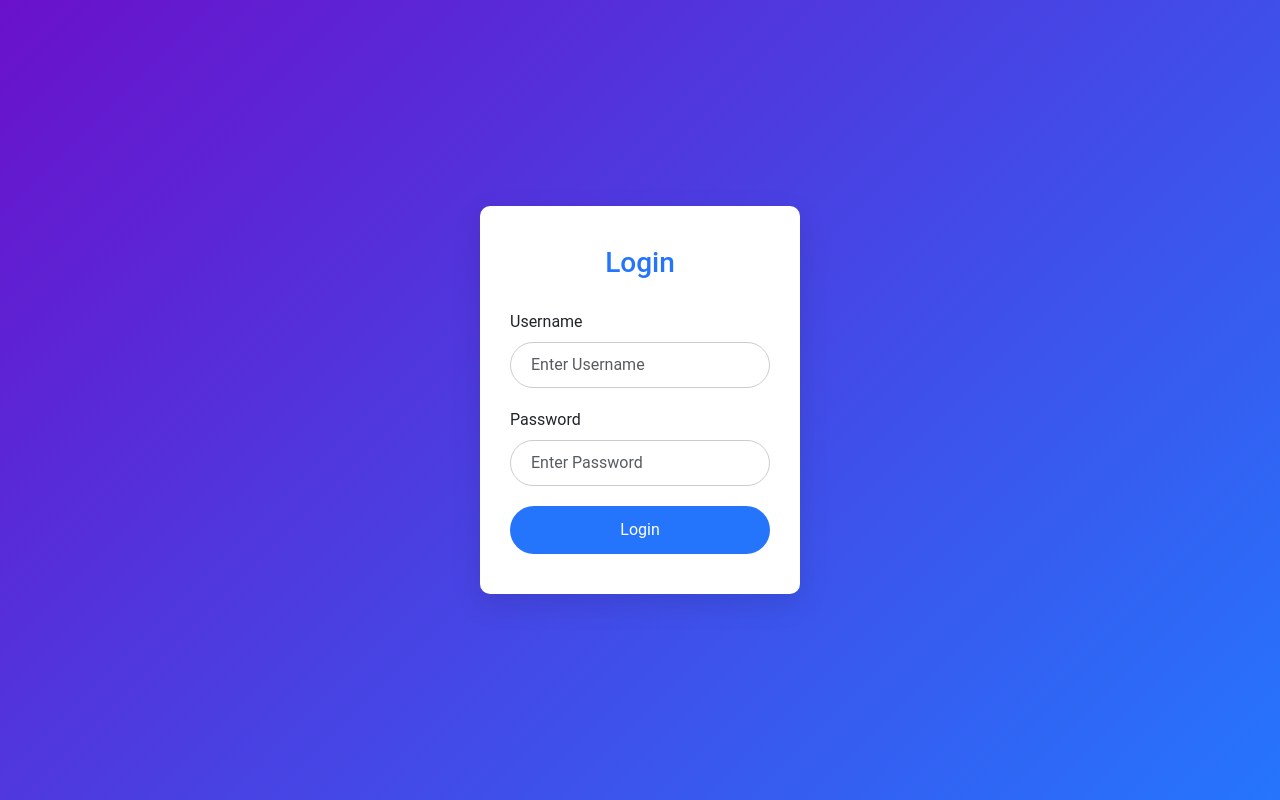
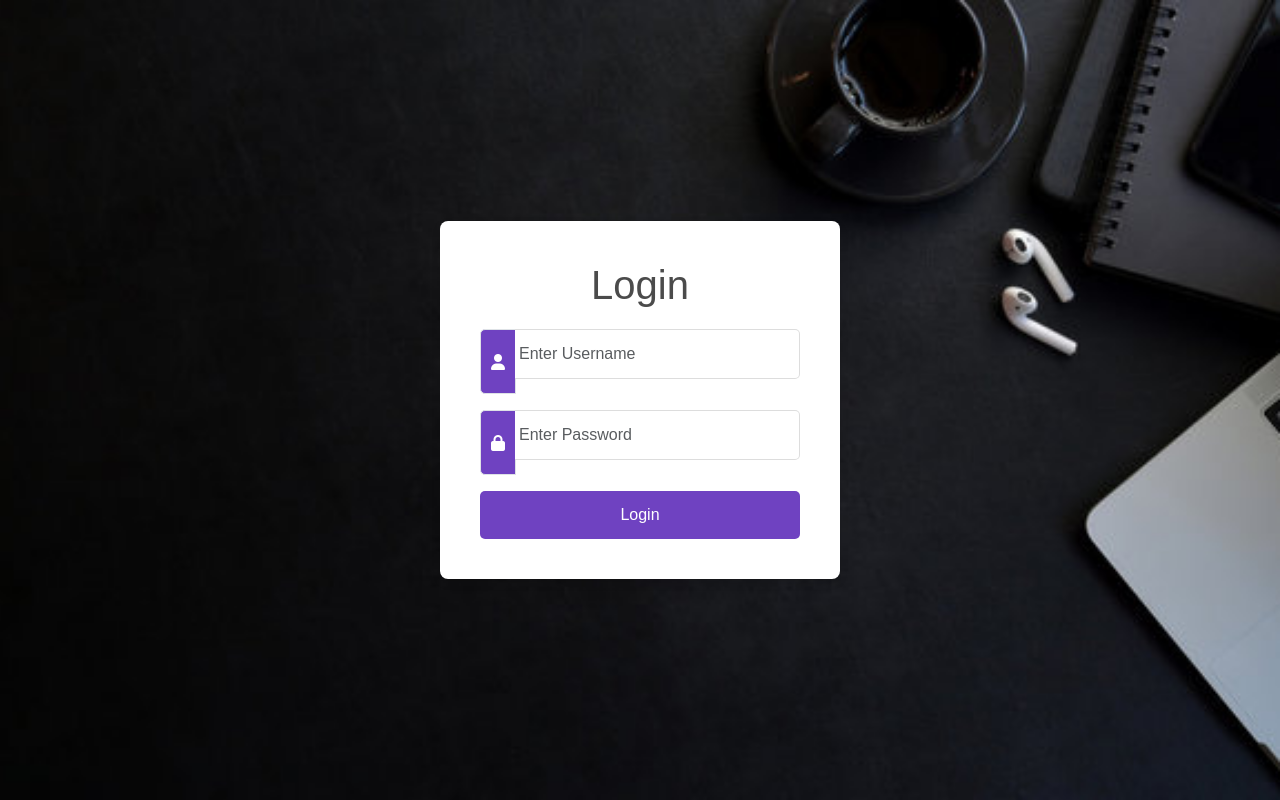
Before and after one commit to justinekyle123/ACTIVITY-in-ITELEC3, a PHP site: page / in a window 1280 px wide. Run offline with PHP 8.4, Linux system fonts and the light colour scheme; some libraries are stand-ins or nearby versions.

Commit message:
Add files via upload

```diff
--- a/NECESARIO/index.php
+++ b/NECESARIO/index.php
@@ -27,11 +27,13 @@
     <link href="https://cdn.jsdelivr.net/npm/bootstrap@5.3.7/dist/css/bootstrap.min.css" rel="stylesheet" integrity="sha384-LN+7fdVzj6u52u30Kp6M/trliBMCMKTyK833zpbD+pXdCLuTusPj697FH4R/5mcr" crossorigin="anonymous">
     <link rel="stylesheet" href="https://cdn.jsdelivr.net/npm/sweetalert2@11.6.17/dist/sweetalert2.min.css">
 	<link rel="stylesheet" href="style.css">
+        <link href="https://cdnjs.cloudflare.com/ajax/libs/font-awesome/6.0.0-beta3/css/all.min.css" rel="stylesheet"> <!-- FontAwesome Icons -->
+
 </head>
 
 <body>
       <div class="form-card">
-        <h1 class="text-center">Login</h1>
+        <h1>Login</h1>
 
         <?php if($error): ?>
             <div class="alert alert-danger">
@@ -40,18 +42,32 @@
         <?php endif; ?>
 
         <form id="loginForm" action="index.php" method="post">
-            <div class="mb-3">
-                <label class="form-label">Username</label>
+            <div class="mb-3 input-group">
+                <span class="input-group-text"><i class="fas fa-user"></i></span>
                 <input type="text" name="username" placeholder="Enter Username" class="form-control" required>
             </div>
-            <div class="mb-3">
-                <label class="form-label">Password</label>
+            <div class="mb-3 input-group">
+                <span class="input-group-text"><i class="fas fa-lock"></i></span>
                 <input type="password" name="password" placeholder="Enter Password" class="form-control" required>
             </div>
             <button type="submit" name="button" class="btn">Login</button>
         </form>
     </div>
 
+
+    <script src="https://cdn.jsdelivr.net/npm/bootstrap@5.3.0-alpha1/dist/js/bootstrap.bundle.min.js"></script>
+
+    <script>
+        // SweetAlert for incorrect credentials (example)
+        <?php if($error): ?>
+            Swal.fire({
+                icon: 'error',
+                title: 'Oops...',
+                text: 'Incorrect Credentials!',
+                confirmButtonColor: '#6f42c1'
+            });
+        <?php endif; ?>
+    </script>
 	<script src="https://cdn.jsdelivr.net/npm/sweetalert2@11.6.17/dist/sweetalert2.all.min.js"></script>
     <script src="https://cdn.jsdelivr.net/npm/bootstrap@5.3.7/dist/js/bootstrap.bundle.min.js" integrity="sha384-ndDqU0Gzau9qJ1lfW4pNLlhNTkCfHzAVBReH9diLvGRem5+R9g2FzA8ZGN954O5Q" crossorigin="anonymous"></script>
 </body>
--- a/NECESARIO/style.css
+++ b/NECESARIO/style.css
@@ -1,74 +1,88 @@
- body {
+body {
+            background-image: url('awad.gif'); /* Replace with your image */
+            background-size: cover;
+            background-position: center;
             height: 100vh;
+            margin: 0;
             display: flex;
+            justify-content: center;
             align-items: center;
-            justify-content: center;
-            background: linear-gradient(135deg, #6a11cb 0%, #2575fc 100%);
-            font-family: 'Roboto', sans-serif;
+            font-family: Arial, sans-serif;
         }
 
+        /* Form Card Styling */
         .form-card {
-            width: 25vw;
-            max-width: 400px;
-            background-color: #fff;
-            padding: 40px 30px;
-            border-radius: 10px;
-            box-shadow: 0 10px 30px rgba(0, 0, 0, 0.1);
-            animation: slideUp 0.5s ease-out;
+            background-color: white;
+            padding: 40px;
+            border-radius: 8px;
+            box-shadow: 0 4px 8px rgba(0, 0, 0, 0.1);
+            width: 400px;
+            text-align: center;
         }
 
+        /* Header Styling */
         .form-card h1 {
-            color: #2575fc;
-            font-size: 28px;
-            margin-bottom: 30px;
+            margin-bottom: 20px;
+            color: #4B4B4B;
         }
 
-        .form-control {
-            border-radius: 30px;
-            border: 1px solid #ccc;
-            padding: 10px 20px;
-            font-size: 16px;
-            margin-bottom: 20px;
-            transition: all 0.3s ease;
+        /* Error Message */
+        .alert-danger {
+            margin-bottom: 15px;
+            font-size: 14px;
         }
 
-        .form-control:focus {
-            border-color: #2575fc;
-            box-shadow: 0 0 5px rgba(37, 117, 252, 0.7);
+        /* Form Inputs Styling */
+        .form-card .form-control {
+            border-radius: 5px;
+            padding: 12px 15px;
+            border: 1px solid #ddd;
+            margin-bottom: 15px;
+            transition: border-color 0.3s ease;
         }
 
-        .btn {
+        .form-card .form-control:focus {
+            border-color: #6f42c1;
+            box-shadow: 0 0 5px rgba(111, 66, 193, 0.5);
+        }
+
+        .form-card .btn {
             width: 100%;
-            border-radius: 30px;
-            padding: 12px;
-            background-color: #2575fc;
+            background-color: #6f42c1;
+            color: white;
             border: none;
-            color: #fff;
+            border-radius: 5px;
+            padding: 12px 20px;
             font-size: 16px;
             cursor: pointer;
-            transition: background-color 0.3s ease;
+            transition: background-color 0.3s ease, transform 0.2s ease;
         }
 
-        .btn:hover {
-            background-color: #1d65e5;
+        .form-card .btn:hover {
+            background-color: #5a33a5;
+            transform:scale(1.01);
         }
 
-/*
-        @keyframes slideUp {
-            0% {
-                opacity: 0;
-                transform: translateY(30px);
-            }
-            100% {
-                opacity: 1;
-                transform: translateY(0);
-            }
+        .form-card .btn:focus {
+            outline: none;
+            background-color: #5a33a5;
+        }
+
+        /* Icon Styling */
+        .form-card .input-group-text {
+            background-color: #6f42c1;
+            color: white;
+            border-radius: 5px 0 0 5px;
+            padding: 10px;
+        }
+
+        .form-card .input-group .form-control {
+            border-left: none;
+            border-radius: 5px;
+            padding-left: 3px;
         }
 
 
-        @media (max-width: 600px) {
-            .form-card {
-                width: 80vw;
-                padding: 30px 20px;
-            }
-        } */
+        .form-card .input-group .form-control::placeholder {
+            padding-left: 1px;
+        }
```
Also changed, not shown: NECESARIO/awad.gif (added). Lines whose indentation alone changed are shown as unchanged.
